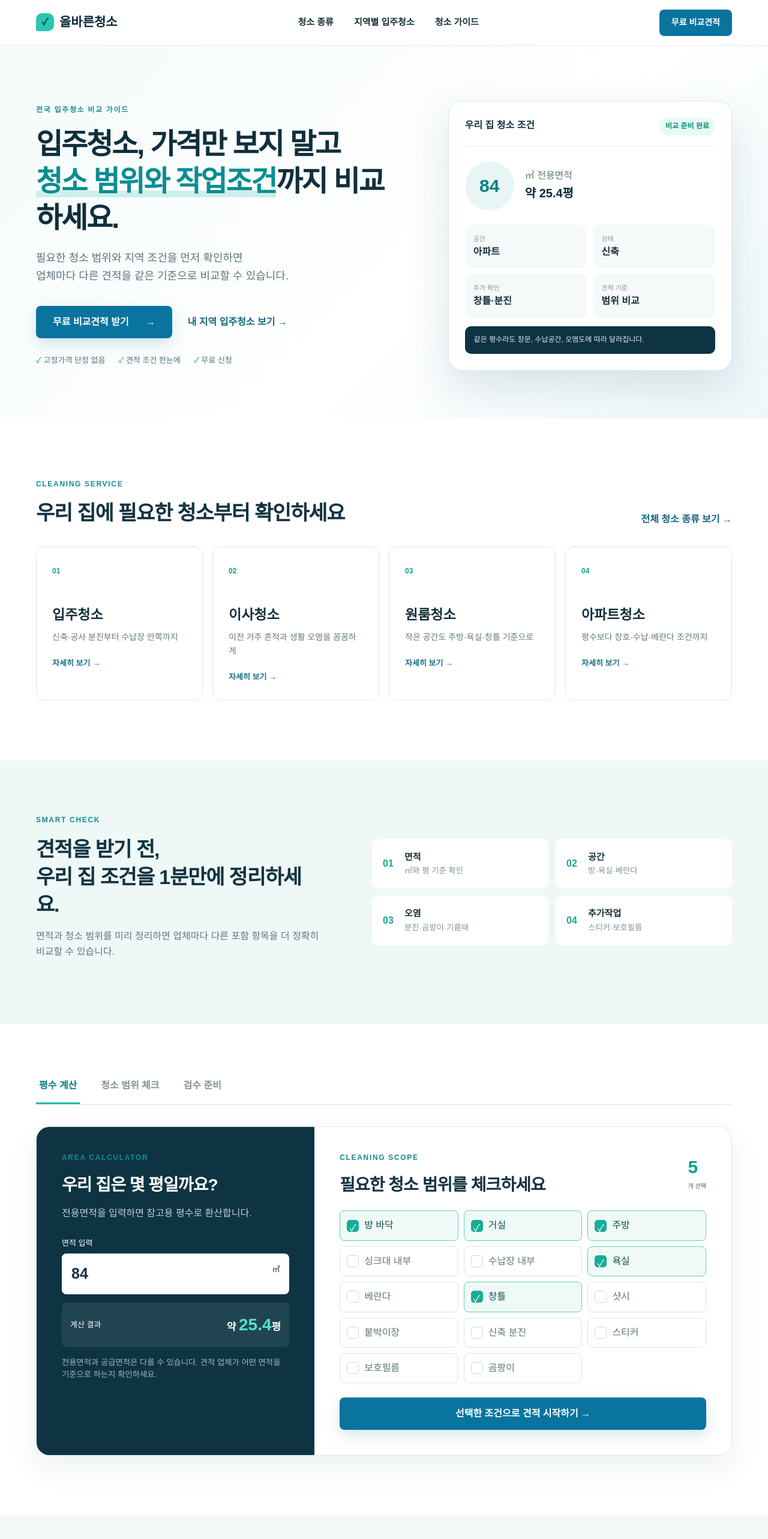
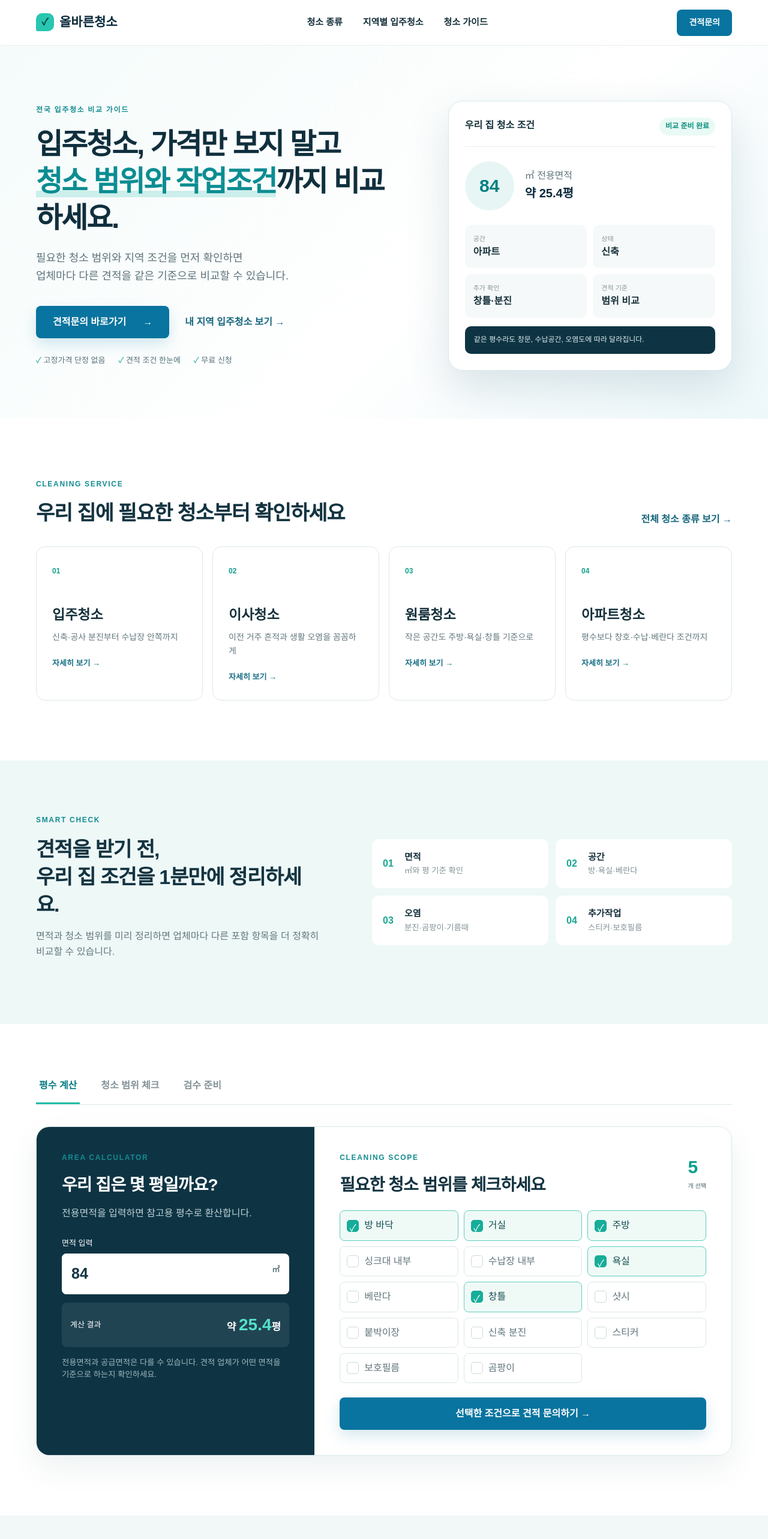
Before and after one commit to hoho601212-collab/ProperMove-inCleaning, a Next.js app: page / in a window 1280 px wide. Shown: the top 2566 px of the page at 60% size. Built offline with nearby package versions, Linux system fonts and the light colour scheme; no server answers.

Commit message:
견적문의 외부 링크 연동

```diff
--- a/app/cleaning/[sido]/[sigungu]/page.tsx
+++ b/app/cleaning/[sido]/[sigungu]/page.tsx
@@ -2,6 +2,7 @@ import type { Metadata } from "next";
 import Link from "next/link";
 import { notFound } from "next/navigation";
 import { regions } from "@/lib/regions";
+import { INQUIRY_URL } from "@/lib/inquiry";
 
 type Props = { params: Promise<{ sido: string; sigungu: string }> };
 
@@ -19,7 +20,7 @@ export default async function RegionPage({ params }: Props) {
   const breadcrumbSchema = { "@context": "https://schema.org", "@type": "BreadcrumbList", itemListElement: [{ "@type": "ListItem", position: 1, name: "홈", item: "/" }, { "@type": "ListItem", position: 2, name: "지역별 입주청소", item: "/cleaning" }, { "@type": "ListItem", position: 3, name: `${region.city} ${region.district}` }] };
   return <>
     <script type="application/ld+json" dangerouslySetInnerHTML={{ __html: JSON.stringify(faqSchema) }} /><script type="application/ld+json" dangerouslySetInnerHTML={{ __html: JSON.stringify(breadcrumbSchema) }} />
-    <section className="regionHero"><div className="shell"><nav className="breadcrumbs" aria-label="현재 위치"><Link href="/">홈</Link><span>›</span><Link href="/cleaning">지역별 입주청소</Link><span>›</span><b>{region.district}</b></nav><div className="regionHeroGrid"><div><span className="eyebrow">{region.eyebrow}</span><h1>{region.title}</h1><p>{region.description}</p><div className="regionActions"><Link className="button" href="/estimate">무료 비교견적 →</Link><a className="textLink" href="#local-check">지역 체크포인트 보기 ↓</a></div></div><div className="regionPlaceholder" role="img" aria-label={`${region.city} ${region.district} 지역 대표 이미지 준비 중`}><span>{region.city}</span><b>{region.district}</b><small>지역 대표 이미지 준비 중</small></div></div></div></section>
+    <section className="regionHero"><div className="shell"><nav className="breadcrumbs" aria-label="현재 위치"><Link href="/">홈</Link><span>›</span><Link href="/cleaning">지역별 입주청소</Link><span>›</span><b>{region.district}</b></nav><div className="regionHeroGrid"><div><span className="eyebrow">{region.eyebrow}</span><h1>{region.title}</h1><p>{region.description}</p><div className="regionActions">{/* 기존 내부 견적 링크 임시 보존: /estimate */}<a className="button" href={INQUIRY_URL}>견적문의 →</a><a className="textLink" href="#local-check">지역 체크포인트 보기 ↓</a></div></div><div className="regionPlaceholder" role="img" aria-label={`${region.city} ${region.district} 지역 대표 이미지 준비 중`}><span>{region.city}</span><b>{region.district}</b><small>지역 대표 이미지 준비 중</small></div></div></div></section>
     <section className="regionSection shell"><div className="regionIntro"><div><span className="eyebrow">LOCAL FINGERPRINT</span><h2>{region.district}에서는<br/>이 조건부터 보세요</h2></div><div>{region.intro.map(paragraph => <p key={paragraph}>{paragraph}</p>)}</div></div><div className="intentGrid">{region.searchNeeds.map((need, index) => <div key={need}><span>0{index + 1}</span><b>{need}</b></div>)}</div></section>
     <section className="regionSection regionSoft"><div className="shell"><div className="sectionHead"><div><span className="eyebrow">LIVING AREA</span><h2>생활권별로 달라지는 청소 조건</h2></div><span className="sectionNote">같은 구 안에서도 건물별 확인이 필요합니다</span></div><div className="zoneGrid">{region.zones.map(zone => <article key={zone.name}><span>{zone.housing}</span><h3>{zone.name}</h3><p>{zone.cleaning}</p></article>)}</div></div></section>
     <section className="regionSection shell"><div className="buildCompare"><article><span className="compareLabel new">신축·준신축</span><h2>공사 잔여물을 따로 확인</h2><ul>{region.newBuild.map(item => <li key={item}>{item}</li>)}</ul></article><article><span className="compareLabel old">기존·구축</span><h2>생활 오염과 접근 조건 확인</h2><ul>{region.oldBuild.map(item => <li key={item}>{item}</li>)}</ul></article></div><p className="infoNotice">신축 청소가 실내공기질 개선이나 의학적 효과를 보장하지는 않습니다. 청소, 환기, 실내공기질 측정은 서로 다른 영역입니다.</p></section>
@@ -27,6 +28,6 @@ export default async function RegionPage({ params }: Props) {
     <section id="local-check" className="regionSection shell"><div className="sectionHead"><div><span className="eyebrow">LOCAL CHECKLIST</span><h2>{region.district} 입주청소 견적 체크</h2></div><Link href="/guide/move-in-cleaning-checklist" className="textLink">전체 준비 가이드 →</Link></div><div className="localChecklist">{region.checklist.map(item => <div key={item}><i>✓</i><span>{item}</span></div>)}</div></section>
     <section className="regionSection regionSoft"><div className="shell faqLayout"><div><span className="eyebrow">LOCAL FAQ</span><h2>{region.district}에서 자주 묻는 질문</h2><p>업체마다 기본 범위와 추가요금 기준이 다를 수 있으므로 최종 견적서에서 다시 확인하세요.</p></div><div className="faqList">{region.faq.map(item => <details key={item.question}><summary>{item.question}</summary><p>{item.answer}</p></details>)}</div></div></section>
     <section className="regionSection shell"><div className="sourceBox"><div><span className="eyebrow">FACT CHECK</span><h2>지역 정보 확인 자료</h2><p>지역의 행정구역과 주거 특징은 공식 자료를 우선 참고했습니다. 가격이나 특정 업체의 품질을 의미하지 않습니다.</p></div><div>{region.sources.map(source => <a href={source.href} target="_blank" rel="noreferrer" key={source.href}>{source.label}<span>↗</span></a>)}</div></div><div className="nearby"><b>함께 보는 지역</b>{region.nearby.map(item => <Link href={item.href} key={item.href}>{item.label} →</Link>)}</div></section>
-    <section className="finalCta"><div className="shell"><span>{region.city} {region.district} 청소 조건을 정리했다면</span><h2>가격이 아니라 같은 작업 범위로<br/>업체 견적을 비교하세요.</h2><Link href="/estimate" className="button buttonWhite">무료 비교견적 시작하기 →</Link></div></section>
+    <section className="finalCta"><div className="shell"><span>{region.city} {region.district} 청소 조건을 정리했다면</span><h2>같은 작업 범위를 기준으로<br/>견적문의를 시작하세요.</h2>{/* 기존 내부 견적 링크 임시 보존: /estimate */}<a href={INQUIRY_URL} className="button buttonWhite">견적문의 시작하기 →</a></div></section>
   </>;
 }
--- a/app/guide/[slug]/page.tsx
+++ b/app/guide/[slug]/page.tsx
@@ -1,5 +1,5 @@
-import {notFound} from "next/navigation";import Link from "next/link";import {guides} from "@/lib/content";
+import {notFound} from "next/navigation";import {guides} from "@/lib/content";import {INQUIRY_URL} from "@/lib/inquiry";
 const checks=["작업 공간이 비어 있는지 확인","수도와 전기 사용 가능 여부 확인","공동현관 출입방법과 주차 확인","엘리베이터 사용·관리사무소 예약 확인","스티커·보호필름·폐기물 사전 공유","기본 범위와 별도 작업을 견적서에 표시"];
 export function generateStaticParams(){return Object.keys(guides).map(slug=>({slug}))}
 export async function generateMetadata({params}:{params:Promise<{slug:string}>}){const {slug}=await params;const title=guides[slug as keyof typeof guides];return title?{title,description:`${title}에서 놓치기 쉬운 범위와 현장 조건을 확인하세요.`}:{} }
-export default async function Page({params}:{params:Promise<{slug:string}>}){const {slug}=await params;const title=guides[slug as keyof typeof guides];if(!title)notFound();return <><section className="pageHero"><div className="shell"><span className="eyebrow">PRACTICAL GUIDE</span><h1>{title}</h1><p>현장과 업체 조건에 따라 달라질 수 있으므로 계약 전 포함 범위를 확인하세요.</p></div></section><section className="section shell"><div className="contentGrid">{checks.map((c,i)=><article className="contentCard" key={c}><span className="eyebrow">CHECK {i+1}</span><h2>{c}</h2><p>구두 안내에만 의존하지 말고 견적서나 메시지로 조건을 남겨 두는 편이 좋습니다.</p></article>)}</div><div className="areaBox" style={{marginTop:40}}><div><h2>확인한 조건으로 견적 비교</h2><p>가격, 인원, 작업시간, 포함 범위와 추가요금 기준을 같은 표에서 비교하세요.</p></div><Link className="button" href="/estimate">견적 조건 정리하기 →</Link></div></section></>}
+export default async function Page({params}:{params:Promise<{slug:string}>}){const {slug}=await params;const title=guides[slug as keyof typeof guides];if(!title)notFound();return <><section className="pageHero"><div className="shell"><span className="eyebrow">PRACTICAL GUIDE</span><h1>{title}</h1><p>현장과 업체 조건에 따라 달라질 수 있으므로 계약 전 포함 범위를 확인하세요.</p></div></section><section className="section shell"><div className="contentGrid">{checks.map((c,i)=><article className="contentCard" key={c}><span className="eyebrow">CHECK {i+1}</span><h2>{c}</h2><p>구두 안내에만 의존하지 말고 견적서나 메시지로 조건을 남겨 두는 편이 좋습니다.</p></article>)}</div><div className="areaBox" style={{marginTop:40}}><div><h2>확인한 조건으로 견적문의</h2><p>가격, 인원, 작업시간, 포함 범위와 추가요금 기준을 같은 기준으로 문의하세요.</p></div>{/* 기존 내부 견적 링크 임시 보존: /estimate */}<a className="button" href={INQUIRY_URL}>견적문의 →</a></div></section></>}
--- a/app/layout.tsx
+++ b/app/layout.tsx
@@ -1,5 +1,6 @@
 import type { Metadata } from "next";
 import Link from "next/link";
+import { INQUIRY_URL } from "@/lib/inquiry";
 import "./globals.css";
 import "./tools.css";
 import "./regions.css";
@@ -17,9 +18,10 @@ export default function RootLayout({ children }: Readonly<{ children: React.Reac
     <header className="siteHeader"><div className="shell navWrap">
       <Link href="/" className="brand" aria-label="올바른청소 홈"><span className="brandMark">✓</span>올바른청소</Link>
       <nav aria-label="주요 메뉴">{nav.map(([label, href]) => <Link key={href} href={href}>{label}</Link>)}</nav>
-      <Link href="/estimate" className="button buttonSmall">무료 비교견적</Link>
+      {/* 기존 내부 견적 링크 임시 보존: /estimate */}
+      <a href={INQUIRY_URL} className="button buttonSmall">견적문의</a>
     </div></header>
     <main>{children}</main>
-    <footer><div className="shell footerGrid"><div><Link href="/" className="brand brandLight"><span className="brandMark">✓</span>올바른청소</Link><p>가격뿐 아니라 청소 범위와 작업 조건까지<br/>같은 기준으로 비교하도록 돕습니다.</p></div><div><strong>서비스</strong><Link href="/service/move-in-cleaning">입주청소</Link><Link href="/service/moving-cleaning">이사청소</Link><Link href="/service/studio-cleaning">원룸청소</Link></div><div><strong>도움말</strong><Link href="/cleaning">지역별 입주청소</Link><Link href="/guide">입주청소 가이드</Link><Link href="/estimate">무료 비교견적</Link></div><div><strong>안내</strong><Link href="/privacy">개인정보처리방침</Link><Link href="/terms">이용약관</Link></div></div><div className="shell copyright">© 올바른청소. 실제 청소 범위와 추가 비용은 업체별 현장 조건에 따라 달라질 수 있습니다.</div></footer>
+    <footer><div className="shell footerGrid"><div><Link href="/" className="brand brandLight"><span className="brandMark">✓</span>올바른청소</Link><p>가격뿐 아니라 청소 범위와 작업 조건까지<br/>같은 기준으로 비교하도록 돕습니다.</p></div><div><strong>서비스</strong><Link href="/service/move-in-cleaning">입주청소</Link><Link href="/service/moving-cleaning">이사청소</Link><Link href="/service/studio-cleaning">원룸청소</Link></div><div><strong>도움말</strong><Link href="/cleaning">지역별 입주청소</Link><Link href="/guide">입주청소 가이드</Link>{/* 기존 내부 견적 링크 임시 보존: /estimate */}<a href={INQUIRY_URL}>견적문의</a></div><div><strong>안내</strong><Link href="/privacy">개인정보처리방침</Link><Link href="/terms">이용약관</Link></div></div><div className="shell copyright">© 올바른청소. 실제 청소 범위와 추가 비용은 업체별 현장 조건에 따라 달라질 수 있습니다.</div></footer>
   </body></html>;
 }
--- a/app/page.tsx
+++ b/app/page.tsx
@@ -1,6 +1,7 @@
 import Link from "next/link";
 import HomeTools from "@/components/HomeTools";
 import PlanningTools from "@/components/PlanningTools";
+import { INQUIRY_URL } from "@/lib/inquiry";
 
 const services = [
   ["입주청소", "신축·공사 분진부터 수납장 안쪽까지", "/service/move-in-cleaning", "01"],
@@ -15,7 +16,7 @@ export default function Home() {
       <span className="eyebrow">전국 입주청소 비교 가이드</span>
       <h1>입주청소, 가격만 보지 말고<br/><em>청소 범위와 작업조건</em>까지 비교하세요.</h1>
       <p>필요한 청소 범위와 지역 조건을 먼저 확인하면<br/>업체마다 다른 견적을 같은 기준으로 비교할 수 있습니다.</p>
-      <div className="actions"><Link href="/estimate" className="button">무료 비교견적 받기 <span>→</span></Link><Link href="/cleaning" className="textLink">내 지역 입주청소 보기 <span>→</span></Link></div>
+      <div className="actions">{/* 기존 내부 견적 링크 임시 보존: /estimate */}<a href={INQUIRY_URL} className="button">견적문의 바로가기 <span>→</span></a><Link href="/cleaning" className="textLink">내 지역 입주청소 보기 <span>→</span></Link></div>
       <div className="trustRow"><span>✓ 고정가격 단정 없음</span><span>✓ 견적 조건 한눈에</span><span>✓ 무료 신청</span></div>
     </div><div className="heroVisual" aria-label="청소 견적 비교 예시"><div className="visualTop"><span>우리 집 청소 조건</span><b>비교 준비 완료</b></div><div className="condition"><i>84</i><span>㎡ 전용면적<br/><b>약 25.4평</b></span></div><div className="miniGrid"><span><small>공간</small>아파트</span><span><small>상태</small>신축</span><span><small>추가 확인</small>창틀·분진</span><span><small>견적 기준</small>범위 비교</span></div><div className="visualNote">같은 평수라도 창문, 수납공간, 오염도에 따라 달라집니다.</div></div></div></section>
 
@@ -31,6 +32,6 @@ export default function Home() {
 
     <section className="section shell"><div className="areaBox"><div><span className="eyebrow">LOCAL GUIDE</span><h2>전국 지역별 입주청소</h2><p>주거 형태와 작업 동선은 지역과 건물마다 다릅니다.<br/>내 지역에서 먼저 확인할 조건을 살펴보세요.</p></div><div className="areaLinks">{["서울", "경기", "부산", "대구", "인천", "대전", "광주", "울산"].map(x => <Link href="/cleaning" key={x}>{x}<span>→</span></Link>)}</div></div></section>
 
-    <section className="finalCta"><div className="shell"><span>조건이 달라지면 견적도 달라집니다</span><h2>내 청소 조건을 정리하고<br/>같은 기준으로 비교해 보세요.</h2><Link href="/estimate" className="button buttonWhite">무료 비교견적 시작하기 →</Link></div></section>
+    <section className="finalCta"><div className="shell"><span>조건이 달라지면 견적도 달라집니다</span><h2>내 청소 조건을 정리하고<br/>견적문의를 시작해 보세요.</h2>{/* 기존 내부 견적 링크 임시 보존: /estimate */}<a href={INQUIRY_URL} className="button buttonWhite">견적문의 시작하기 →</a></div></section>
   </>;
 }
--- a/app/privacy/page.tsx
+++ b/app/privacy/page.tsx
@@ -1 +1 @@
-export const metadata={title:"개인정보처리방침"};export default function Page(){return <><section className="pageHero"><div className="shell"><h1>개인정보처리방침</h1><p>실서비스 운영 전 실제 사업자 정보, 수집·이용 목적, 보관기간과 제3자 제공 범위를 확정해 게시합니다.</p></div></section><section className="section shell"><div className="legal">현재 견적 화면은 개인정보를 서버로 전송하거나 저장하지 않습니다. 이름과 전화번호 수집 기능은 운영 정책과 협력업체 정보가 확정된 이후 별도 동의 절차와 함께 연결됩니다.</div></section></>}
+export const metadata={title:"개인정보처리방침"};export default function Page(){return <><section className="pageHero"><div className="shell"><h1>개인정보처리방침</h1><p>견적문의 과정의 개인정보 처리 내용을 확인하세요.</p></div></section><section className="section shell"><div className="legal">견적문의 버튼을 누르면 외부 문의 페이지로 이동합니다. 개인정보를 입력하기 전에 해당 페이지에 표시된 수집·이용 목적, 보관기간과 제공 범위를 확인해 주세요.{/* 기존 내부 폼 안내 임시 보존: 현재 견적 화면은 개인정보를 서버로 전송하거나 저장하지 않습니다. */}</div></section></>}
--- a/app/service/[slug]/page.tsx
+++ b/app/service/[slug]/page.tsx
@@ -1,4 +1,4 @@
-import {notFound} from "next/navigation";import Link from "next/link";import {services} from "@/lib/content";
+import {notFound} from "next/navigation";import {services} from "@/lib/content";import {INQUIRY_URL} from "@/lib/inquiry";
 export function generateStaticParams(){return Object.keys(services).map(slug=>({slug}))}
 export async function generateMetadata({params}:{params:Promise<{slug:string}>}){const {slug}=await params;const item=services[slug as keyof typeof services];return item?{title:item.name,description:item.lead}:{} }
-export default async function Page({params}:{params:Promise<{slug:string}>}){const {slug}=await params;const item=services[slug as keyof typeof services];if(!item)notFound();return <><section className="pageHero"><div className="shell"><span className="eyebrow">CLEANING SERVICE</span><h1>{item.name}</h1><p>{item.lead}</p></div></section><section className="section shell"><div className="contentGrid"><article className="contentCard"><h2>기본 청소 예시</h2><p>방·거실·바닥·문·문틀·주방·욕실·수납공간의 포함 여부를 확인하세요.</p></article><article className="contentCard"><h2>선택 청소</h2><p>베란다, 창틀, 붙박이장, 스티커와 보호필름은 견적서에 명확히 표시하세요.</p></article><article className="contentCard"><h2>별도 확인 필요</h2><p>외창, 심한 곰팡이·니코틴, 폐기물, 가전 내부와 특수 오염은 현장 확인이 필요합니다.</p></article></div><div className="areaBox" style={{marginTop:40}}><div><h2>같은 조건으로 비교하세요</h2><p>작업인원, 예상 시간, 기본 범위와 추가요금 기준을 함께 확인하면 가격 차이를 이해하기 쉽습니다.</p></div><Link className="button" href="/estimate">무료 비교견적 →</Link></div></section></>}
+export default async function Page({params}:{params:Promise<{slug:string}>}){const {slug}=await params;const item=services[slug as keyof typeof services];if(!item)notFound();return <><section className="pageHero"><div className="shell"><span className="eyebrow">CLEANING SERVICE</span><h1>{item.name}</h1><p>{item.lead}</p></div></section><section className="section shell"><div className="contentGrid"><article className="contentCard"><h2>기본 청소 예시</h2><p>방·거실·바닥·문·문틀·주방·욕실·수납공간의 포함 여부를 확인하세요.</p></article><article className="contentCard"><h2>선택 청소</h2><p>베란다, 창틀, 붙박이장, 스티커와 보호필름은 견적서에 명확히 표시하세요.</p></article><article className="contentCard"><h2>별도 확인 필요</h2><p>외창, 심한 곰팡이·니코틴, 폐기물, 가전 내부와 특수 오염은 현장 확인이 필요합니다.</p></article></div><div className="areaBox" style={{marginTop:40}}><div><h2>같은 조건으로 문의하세요</h2><p>작업인원, 예상 시간, 기본 범위와 추가요금 기준을 함께 확인하면 가격 차이를 이해하기 쉽습니다.</p></div>{/* 기존 내부 견적 링크 임시 보존: /estimate */}<a className="button" href={INQUIRY_URL}>견적문의 →</a></div></section></>}
--- a/app/sitemap.ts
+++ b/app/sitemap.ts
@@ -4,7 +4,9 @@ import { regionList } from "@/lib/regions";
 
 export default function sitemap(): MetadataRoute.Sitemap {
   const base = process.env.NEXT_PUBLIC_SITE_URL || "https://proper-move-in-cleaning.vercel.app";
-  const fixed = ["", "/estimate", "/service", "/cleaning", "/guide", "/privacy", "/terms"];
+  // 기존 내부 견적 페이지는 외부 문의 연동 기간 동안 사이트맵에서 임시 제외합니다.
+  // const legacyEstimatePath = "/estimate";
+  const fixed = ["", "/service", "/cleaning", "/guide", "/privacy", "/terms"];
   const service = Object.keys(services).map((slug) => `/service/${slug}`);
   const guide = Object.keys(guides).map((slug) => `/guide/${slug}`);
   const regionPages = regionList.map((region) => `/cleaning/${region.slug}`);
--- a/components/HomeTools.tsx
+++ b/components/HomeTools.tsx
@@ -1,7 +1,7 @@
 "use client";
 
 import { useMemo, useState } from "react";
-import Link from "next/link";
+import { INQUIRY_URL } from "@/lib/inquiry";
 
 const scopeItems = ["방 바닥", "거실", "주방", "싱크대 내부", "수납장 내부", "욕실", "베란다", "창틀", "샷시", "붙박이장", "신축 분진", "스티커", "보호필름", "곰팡이"];
 
@@ -12,6 +12,6 @@ export default function HomeTools() {
   const toggle = (item: string) => setSelected(s => s.includes(item) ? s.filter(x => x !== item) : [...s, item]);
   return <section className="section shell toolsSection"><div className="toolTabs"><span className="active">평수 계산</span><span>청소 범위 체크</span><span>검수 준비</span></div><div className="toolsGrid">
     <div className="calculator"><span className="eyebrow">AREA CALCULATOR</span><h2>우리 집은 몇 평일까요?</h2><p>전용면적을 입력하면 참고용 평수로 환산합니다.</p><label>면적 입력<div className="inputWrap"><input type="number" min="0" value={m2} onChange={e => setM2(e.target.value)} aria-label="제곱미터 면적"/><b>㎡</b></div></label><div className="result"><span>계산 결과</span><strong>약 <em>{pyeong}</em>평</strong></div><small>전용면적과 공급면적은 다를 수 있습니다. 견적 업체가 어떤 면적을 기준으로 하는지 확인하세요.</small></div>
-    <div className="scope"><div className="scopeHead"><div><span className="eyebrow">CLEANING SCOPE</span><h2>필요한 청소 범위를 체크하세요</h2></div><strong>{selected.length}<small>개 선택</small></strong></div><div className="checkGrid">{scopeItems.map(item => <button type="button" onClick={() => toggle(item)} className={selected.includes(item) ? "checked" : ""} key={item}><i>{selected.includes(item) ? "✓" : ""}</i>{item}</button>)}</div><Link href="/estimate" className="button wide">선택한 조건으로 견적 시작하기 →</Link></div>
+    <div className="scope"><div className="scopeHead"><div><span className="eyebrow">CLEANING SCOPE</span><h2>필요한 청소 범위를 체크하세요</h2></div><strong>{selected.length}<small>개 선택</small></strong></div><div className="checkGrid">{scopeItems.map(item => <button type="button" onClick={() => toggle(item)} className={selected.includes(item) ? "checked" : ""} key={item}><i>{selected.includes(item) ? "✓" : ""}</i>{item}</button>)}</div>{/* 기존 내부 견적 링크 임시 보존: /estimate */}<a href={INQUIRY_URL} className="button wide">선택한 조건으로 견적 문의하기 →</a></div>
   </div></section>;
 }
--- /dev/null
+++ b/lib/inquiry.ts
@@ -0,0 +1,4 @@
+export const INQUIRY_URL = "http://tnr.kr/ma/link.php?lncd=S00281433EC06024608T";
+
+// 기존 내부 견적 페이지 경로는 외부 문의 연동 기간 동안 임시 보존합니다.
+// export const LEGACY_ESTIMATE_PATH = "/estimate";
```
Also changed, not shown: app/estimate/page.tsx (+11 -3 lines).
